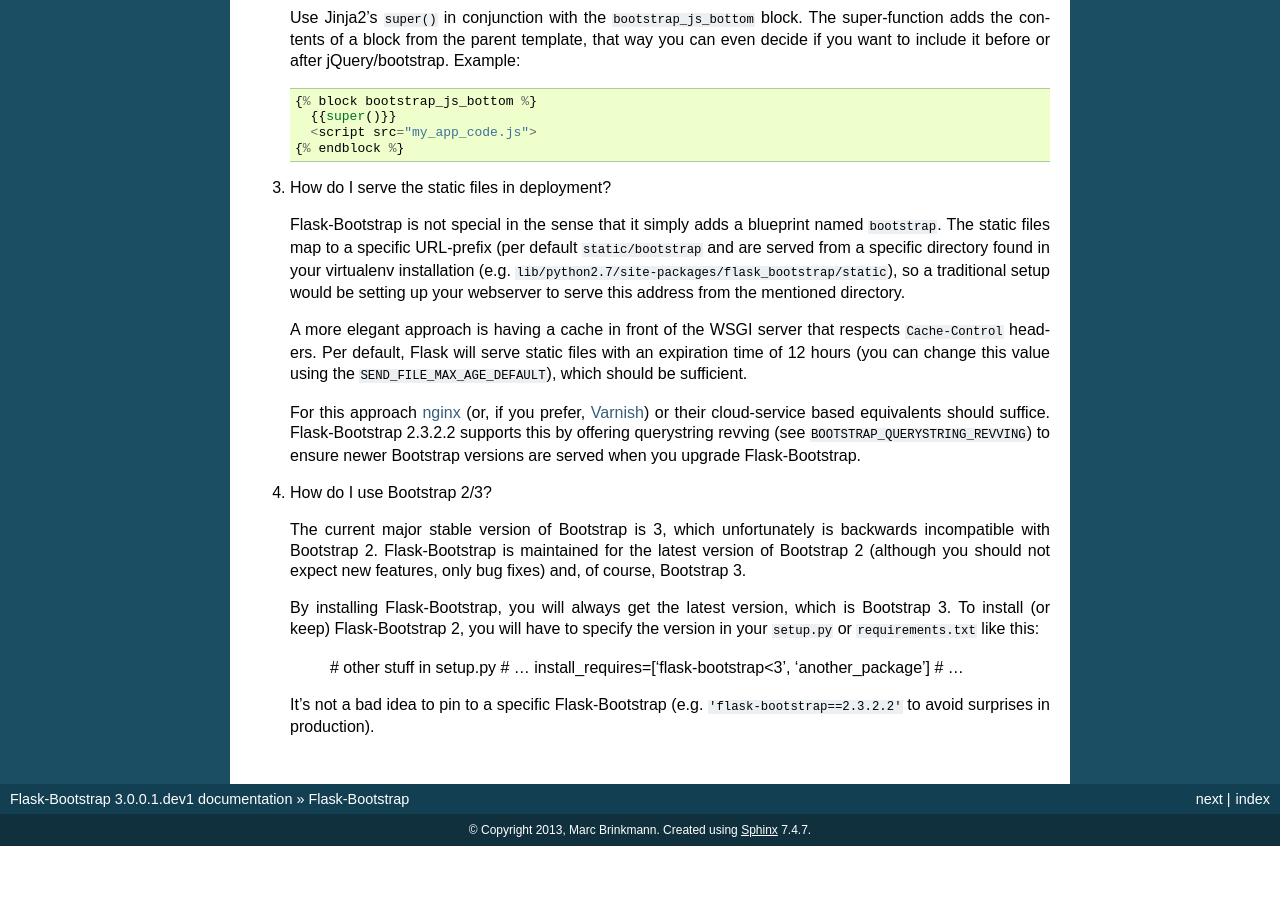
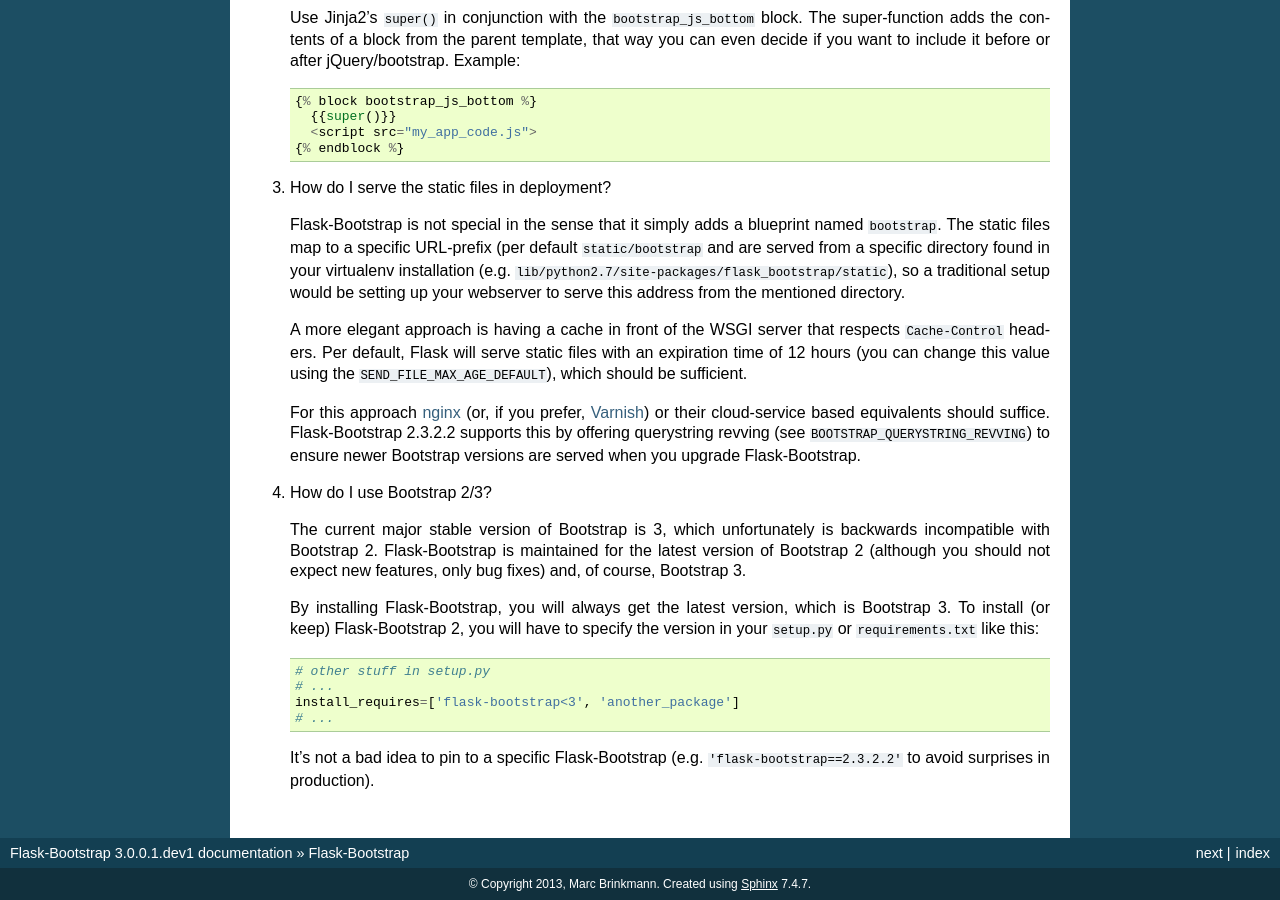
Before and after one commit to snowcooled/Flask-Tabler, a Sphinx documentation site: the page built from docs/index.rst, in a window 1280 px wide and 900 px high, scrolled down 1295 px. Built offline with Sphinx 7.4.7, drawn with Linux system fonts in a browser that asks for light colours; before the commit the page ends 2141 px from its top, so only the background shows below that.

Commit message:
FAQ markup fix.

```diff
--- a/docs/index.rst
+++ b/docs/index.rst
@@ -121,7 +121,7 @@
 
    By installing Flask-Bootstrap, you will always get the latest version, which
    is Bootstrap 3. To install (or keep) Flask-Bootstrap 2, you will have to
-   specify the version in your ``setup.py`` or ``requirements.txt`` like this:
+   specify the version in your ``setup.py`` or ``requirements.txt`` like this::
 
       # other stuff in setup.py
       # ...
```
